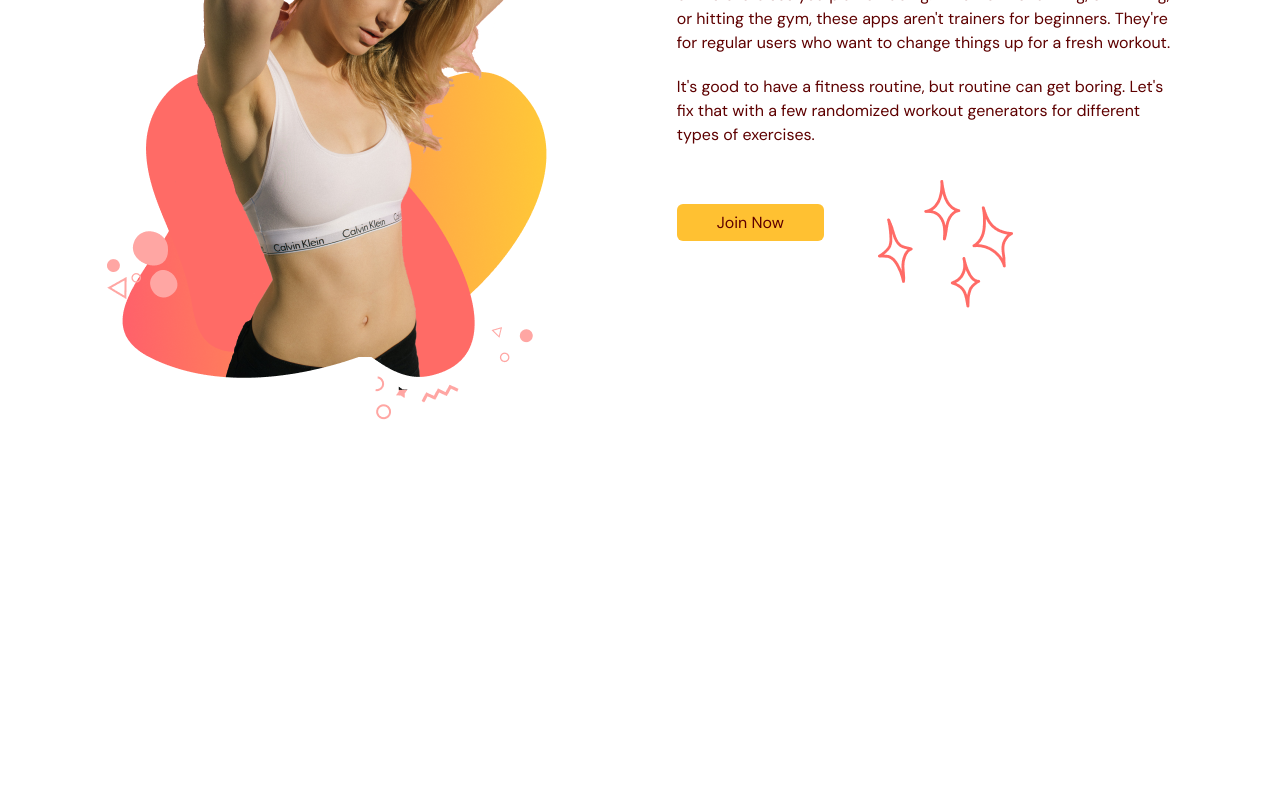
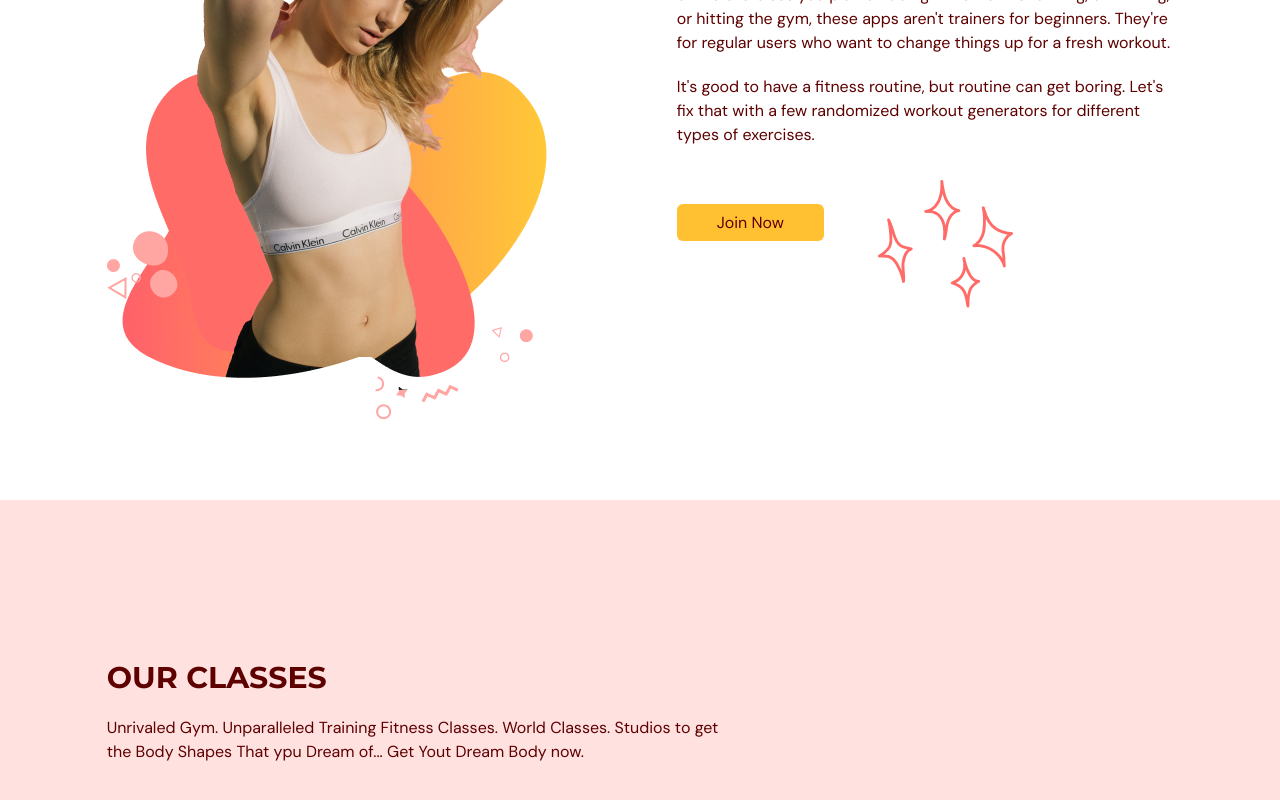
Before and after one commit to aniiaham/fitness_app, a React (Vite) app: page / in a window 1280 px wide. Shown: the part 1725-2525 px from the top of the page. Before the commit the page ends 2225 px from the top, so only its background shows below. Built offline with nearby package versions, Linux system fonts and the light colour scheme.

Commit message:
classes page

```diff
--- a/src/App.tsx
+++ b/src/App.tsx
@@ -3,6 +3,7 @@
 import Benefits from "@/scenes/benefits";
 import { useEffect, useState } from "react";
 import { SelectedPage } from "@/shared/types";
+import OurClasses from "./scenes/ourClasses";
 
 function App() {
   const [selectedPage, setSelectedPage] = useState<SelectedPage>(SelectedPage.Home);
@@ -28,6 +29,7 @@
       <Navbar isTopOfPage={isTopOfPage} selectedPage={selectedPage} setSelectedPage={setSelectedPage}/>
       <Home setSelectedPage={setSelectedPage}/>
       <Benefits setSelectedPage={setSelectedPage}/>
+      <OurClasses setSelectedPage={setSelectedPage}/>
     </div>
   )
 }
--- /dev/null
+++ b/src/scenes/ourClasses/Class.tsx
@@ -0,0 +1,23 @@
+type Props = {
+  name: string;
+  description?: string;
+  image: string;
+};
+
+const Class = ({ name, description, image }: Props) => {
+
+    const overlayStyles = `p-5 absolute z-30 flex
+    h-[380px] w-[450px] flex-col items-center justify-center
+    whitespace-normal bg-primary-500 text-center text-white
+    opacity-0 transition duration-500 hover:opacity-90`;
+
+  return <li className="relative mx-5 in-line-block h-[380px] w-[450px]">
+    <div className={overlayStyles}>
+        <p>{name}</p>
+        <p>{description}</p>
+        <img alt={`${image}`} src={image} />
+    </div>
+  </li>;
+};
+
+export default Class;
--- /dev/null
+++ b/src/scenes/ourClasses/index.tsx
@@ -0,0 +1,99 @@
+import { SelectedPage, ClassType } from "@/shared/types";
+import React from "react";
+import image1 from "@/assets/image1.png";
+import image2 from "@/assets/image2.png";
+import image3 from "@/assets/image3.png";
+import image4 from "@/assets/image4.png";
+import image5 from "@/assets/image5.png";
+import image6 from "@/assets/image6.png";
+import { motion } from "framer-motion";
+import HText from "@/shared/HText";
+import Class from "./Class";
+
+const classes: Array<ClassType> = [
+  {
+    name: "Weight Training Classes",
+    description:
+      "Unrivaled Gym. Unparalleled Training Fitness Classes. World Classes. Studios to get the Body Shapes That ypu Dream of... Get Yout Dream Body now.",
+    image: image1,
+  },
+  {
+    name: "Yoga Classes",
+    description:
+      "Unrivaled Gym. Unparalleled Training Fitness Classes. World Classes. Studios to get the Body Shapes That ypu Dream of... Get Yout Dream Body now.",
+    image: image2,
+  },
+  {
+    name: "Ab Core Classes",
+    description:
+      "Unrivaled Gym. Unparalleled Training Fitness Classes. World Classes. Studios to get the Body Shapes That ypu Dream of... Get Yout Dream Body now.",
+    image: image3,
+  },
+  {
+    name: "Adventure Classes",
+    description:
+      "Unrivaled Gym. Unparalleled Training Fitness Classes. World Classes. Studios to get the Body Shapes That ypu Dream of... Get Yout Dream Body now.",
+    image: image4,
+  },
+  {
+    name: "Fitness Classes",
+    description:
+      "Unrivaled Gym. Unparalleled Training Fitness Classes. World Classes. Studios to get the Body Shapes That ypu Dream of... Get Yout Dream Body now.",
+    image: image5,
+  },
+  {
+    name: "Training Classes",
+    description:
+      "Unrivaled Gym. Unparalleled Training Fitness Classes. World Classes. Studios to get the Body Shapes That ypu Dream of... Get Yout Dream Body now.",
+    image: image6,
+  },
+];
+
+type Props = {
+  setSelectedPage: (value: SelectedPage) => void;
+};
+
+const OurClasses = ({ setSelectedPage }: Props) => {
+  return (
+    <section id="ourclasses" className="w-full bg-primary-100 py-40">
+      <motion.div
+        onViewportEnter={() => setSelectedPage(SelectedPage.OurClasses)}
+      >
+        <motion.div
+          className="mx-auto w-5/6"
+          initial="hidden"
+          whileInView="visible"
+          viewport={{ once: true, amount: 0.5 }}
+          transition={{ duration: 0.5 }}
+          variants={{
+            hidden: { opacity: 0, x: -50 },
+            visible: { opacity: 1, x: 0 },
+          }}
+        >
+          <div className="md:w-3/5">
+            <HText>OUR CLASSES</HText>
+            <p className="py-5 ">
+              Unrivaled Gym. Unparalleled Training Fitness Classes. World
+              Classes. Studios to get the Body Shapes That ypu Dream of... Get
+              Yout Dream Body now.
+            </p>
+          </div>
+        </motion.div>
+        <div className="mt-10 h-[353px] w-full overflow-x-auto overflow-y-hidden">
+          <ul className="w-[2800px] whitespace-nowrap">
+            {classes.map((item: ClassType, index) => (
+              <Class
+                key={`${item.name}-${index}}`}
+                name={item.name}
+                description={item.description}
+                image={item.image}
+              />
+            ))}
+          </ul>
+        </div>
+      </motion.div>
+    </section>
+  );
+};
+
+export default OurClasses;
--- a/src/shared/types.ts
+++ b/src/shared/types.ts
@@ -10,3 +10,9 @@
   title: string;
   description: string;
 }
+
+export interface ClassType {
+  name: string;
+  description?: string;
+  image: string
+}
```
